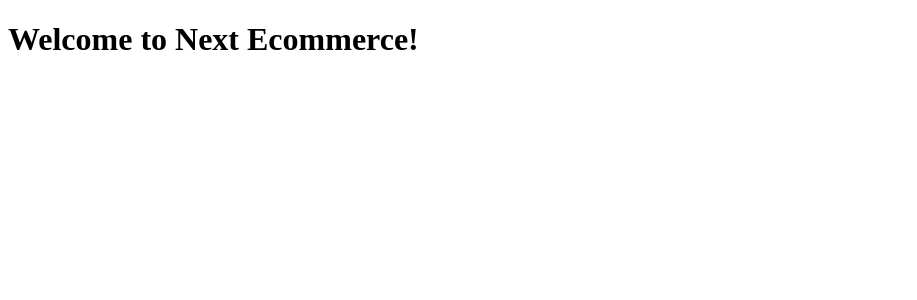
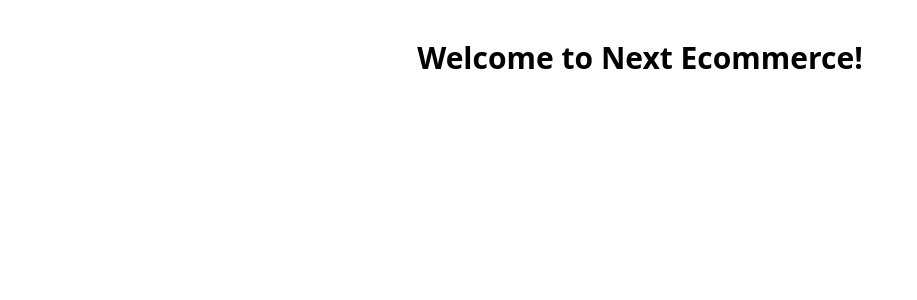
Before and after one commit to Amdadullah-Raihan/next-ecommerce, a Next.js app: page / in a window 1280 px wide. Shown: the top 300 px of the page, without its empty margins (0-917 px from the left). Built offline with nearby package versions, Linux system fonts and the light colour scheme.

Commit message:
Update Tailwind CSS and PostCSS dependencies in package.json and package-lock.json; add autoprefixer

```diff
--- a/app/globals.css
+++ b/app/globals.css
@@ -1,3 +1,5 @@
+@import "tailwindcss";
+
 :root {
   --color-primary: #3b82f6;
   /* blue-500 */
--- a/package.json
+++ b/package.json
@@ -21,10 +21,12 @@
   },
   "devDependencies": {
     "@eslint/eslintrc": "^3",
-    "@tailwindcss/postcss": "^4",
+    "@tailwindcss/postcss": "^4.1.8",
+    "autoprefixer": "^10.4.21",
     "eslint": "^9",
     "eslint-config-next": "15.3.2",
+    "postcss": "^8.5.4",
     "prisma": "^6.8.2",
-    "tailwindcss": "^4"
+    "tailwindcss": "^4.1.8"
   }
 }
```
Also changed, not shown: 1 other file (tests, documents, lock files or other folders).
